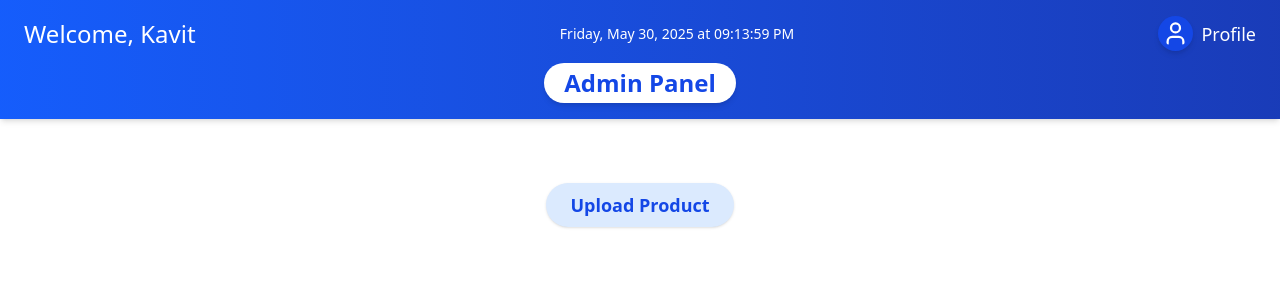
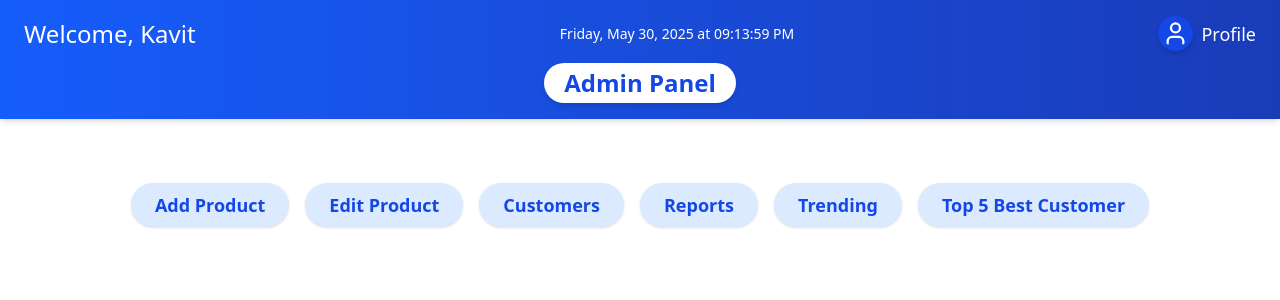
Before and after one commit to Kavit7/CRM-SYSTEM, a React (Vite) app in the folder CRM/: page / in a window 1280 px wide. Shown: the top 300 px of the page. Built offline with nearby package versions, Linux system fonts and the light colour scheme.

Commit message:
updated admin

```diff
--- a/CRM/src/Pages/AdminPage.jsx
+++ b/CRM/src/Pages/AdminPage.jsx
@@ -93,7 +93,32 @@ const AdminPage = () => {
             onClick={() => setPage(prev => ({ ...prev, upload: !prev.upload }))}
             className='bg-blue-100 text-blue-700 px-6 py-2 rounded-full text-lg font-semibold shadow hover:bg-blue-200 transition cursor-pointer'
           >
-            Upload Product
+            Add Product
+          </li>
+          <li
+           className='bg-blue-100 text-blue-700 px-6 py-2 rounded-full text-lg font-semibold shadow hover:bg-blue-200 transition cursor-pointer'
+          >
+            Edit Product
+          </li>
+          <li
+           className='bg-blue-100 text-blue-700 px-6 py-2 rounded-full text-lg font-semibold shadow hover:bg-blue-200 transition cursor-pointer'
+          >
+            Customers
+          </li>
+            <li
+           className='bg-blue-100 text-blue-700 px-6 py-2 rounded-full text-lg font-semibold shadow hover:bg-blue-200 transition cursor-pointer'
+          >
+            Reports
+          </li>
+            <li
+           className='bg-blue-100 text-blue-700 px-6 py-2 rounded-full text-lg font-semibold shadow hover:bg-blue-200 transition cursor-pointer'
+          >
+            Trending
+          </li>
+            <li
+           className='bg-blue-100 text-blue-700 px-6 py-2 rounded-full text-lg font-semibold shadow hover:bg-blue-200 transition cursor-pointer'
+          >
+           Top 5 Best Customer
           </li>
         </ul>
       </nav>
```
